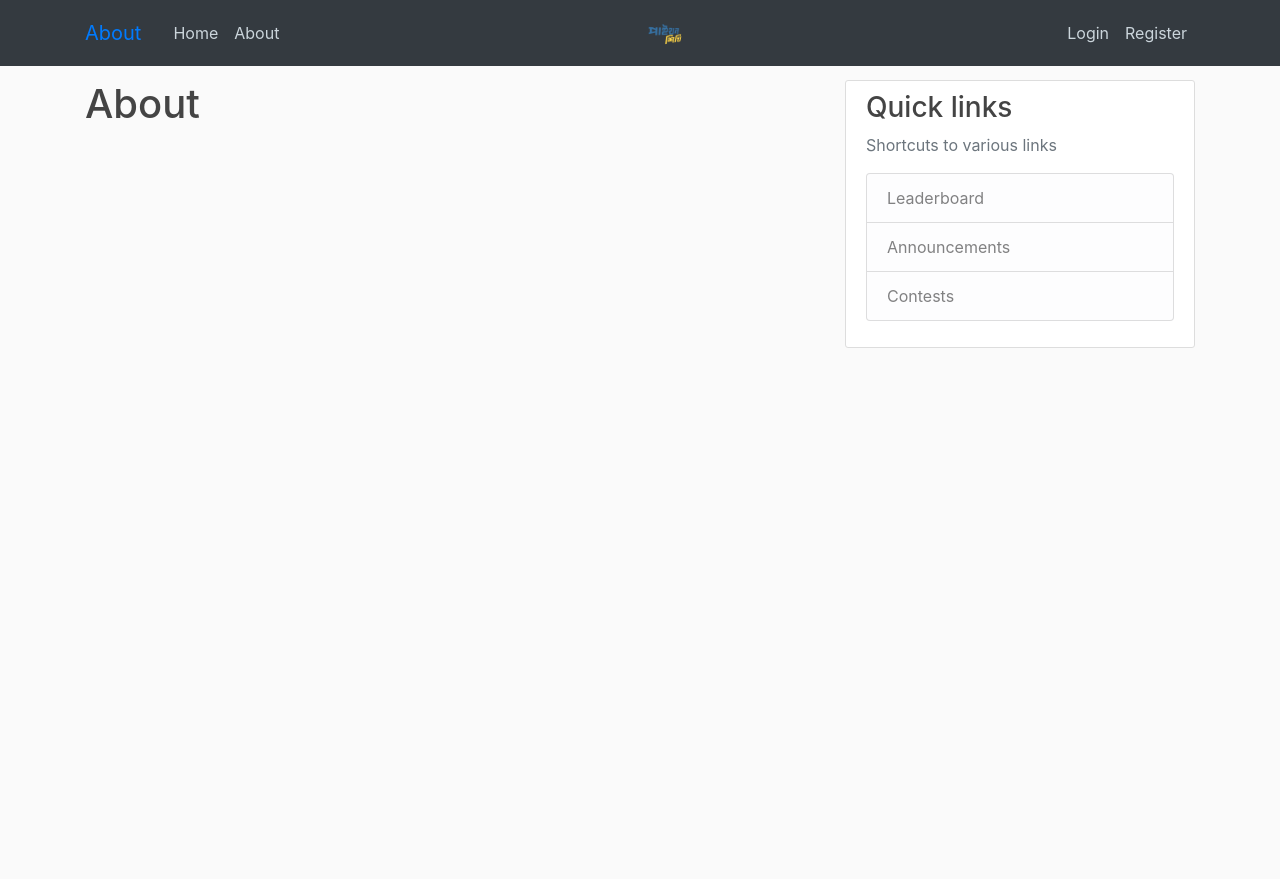
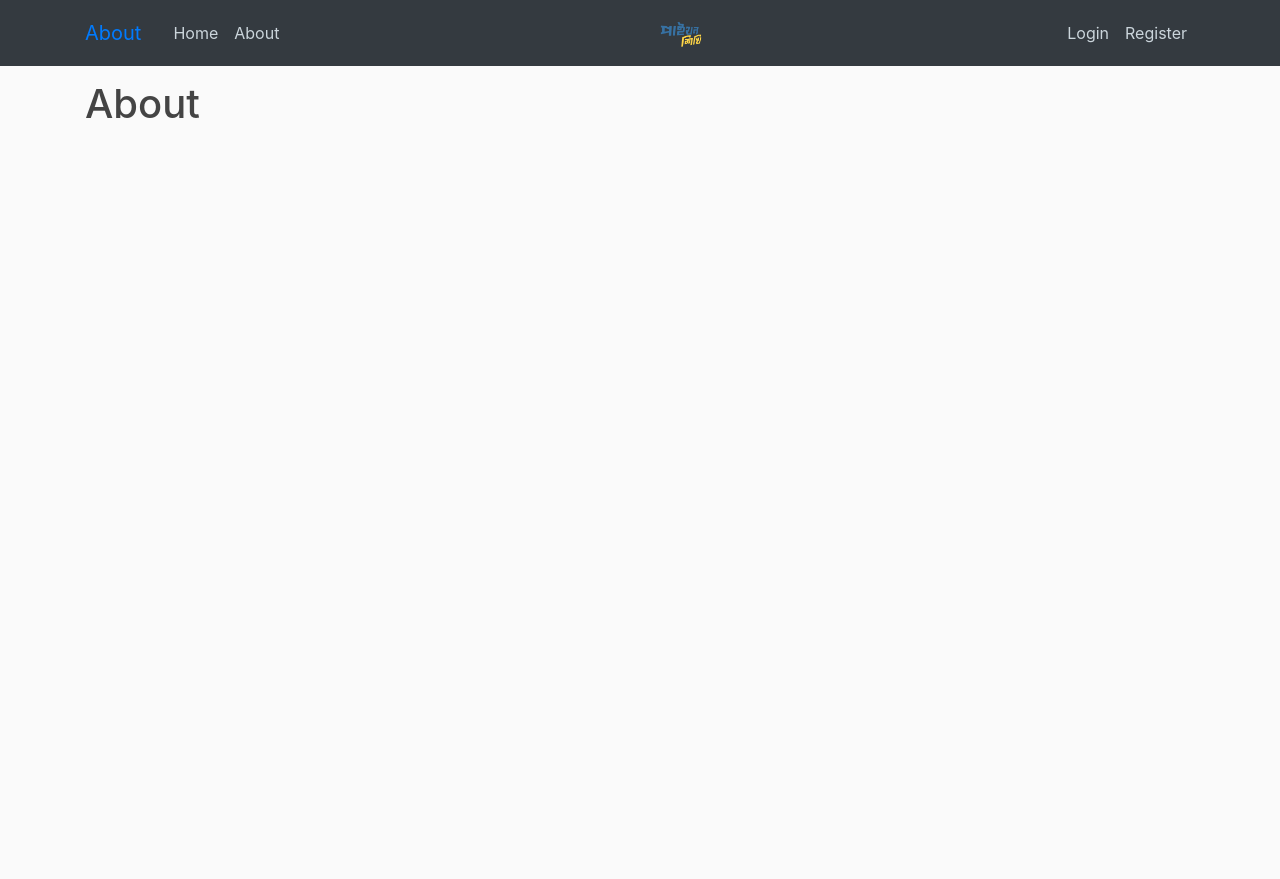
Before and after one commit to profake/django_website, a Django app: page /about/ in a window 1280 px wide. Shown: the top 879 px of the page. Run offline with Django 3.2, Linux system fonts and the light colour scheme.

```diff
--- a/django_project/blog/templates/blog/base.html
+++ b/django_project/blog/templates/blog/base.html
@@ -33,7 +33,7 @@
             </div>
             <div class="navbar-nav mr-auto">
               <a class="navbar-brand" href="#">
-                <img src="{% static 'logo.png'%}" width="40" height="40" alt="">
+                <a href="{% url 'blog-home' %}"><img src="{% static 'logo.png'%}" width="50" height="50" alt="Home"></a>
               </a>
             </div>
             <!-- Navbar Right Side -->
@@ -63,19 +63,8 @@
                     </div>
                 {% endfor %}
             {% endif %}
-          {% block content %}{% endblock %}
-        </div>
-        <div class="col-md-4">
-          <div class="content-section">
-            <h3>Quick links</h3>
-            <p class='text-muted'>Shortcuts to various links
-              <ul class="list-group">
-                <li class="list-group-item list-group-item-light">Leaderboard</li>
-                <li class="list-group-item list-group-item-light">Announcements</li>
-                <li class="list-group-item list-group-item-light">Contests</li>
-              </ul>
-            </p>
-          </div>
+          {% block content %}
+          {% endblock %}
         </div>
       </div>
     </main>
--- a/django_project/blog/templates/blog/code_view.html
+++ b/django_project/blog/templates/blog/code_view.html
@@ -33,7 +33,7 @@
             </div>
             <div class="navbar-nav mr-auto">
               <a class="navbar-brand" href="#">
-                <img src="{% static 'logo.png'%}" width="40" height="40" alt="">
+                <a href="{% url 'blog-home' %}"><img src="{% static 'logo.png'%}" width="50" height="50" alt="Home"></a>
               </a>
             </div>
             <!-- Navbar Right Side -->
--- a/django_project/blog/views.py
+++ b/django_project/blog/views.py
@@ -12,6 +12,7 @@ from .models import Post
 def home(request):
     context = {
         'posts': Post.objects.all(),
+        'users': User.objects.all(),
     }
     return render(request, 'blog/home.html', context)
 
```
Also changed, not shown: django_project/blog/templates/blog/home.html (+67 -14 lines), django_project/db.sqlite3.
